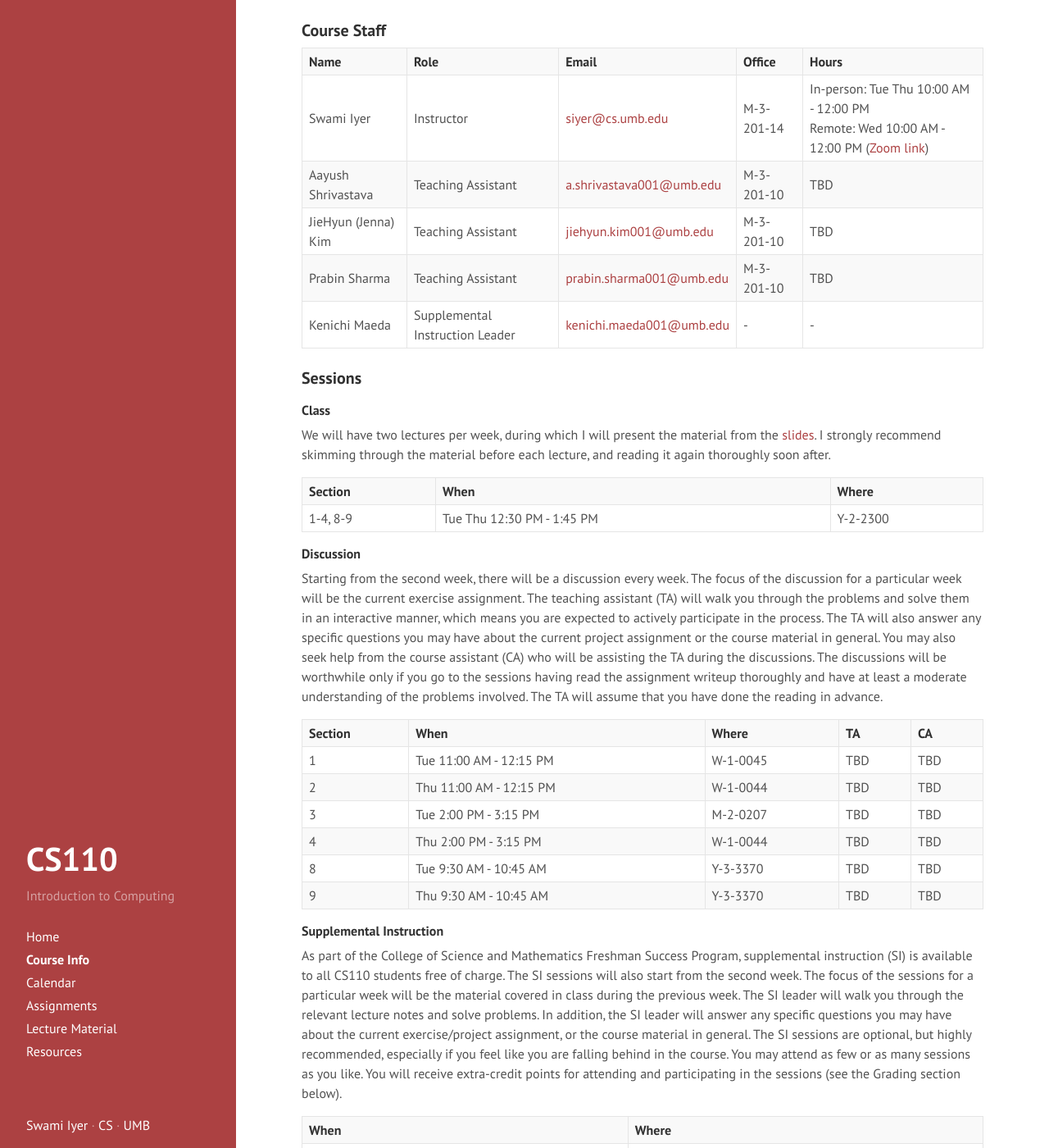
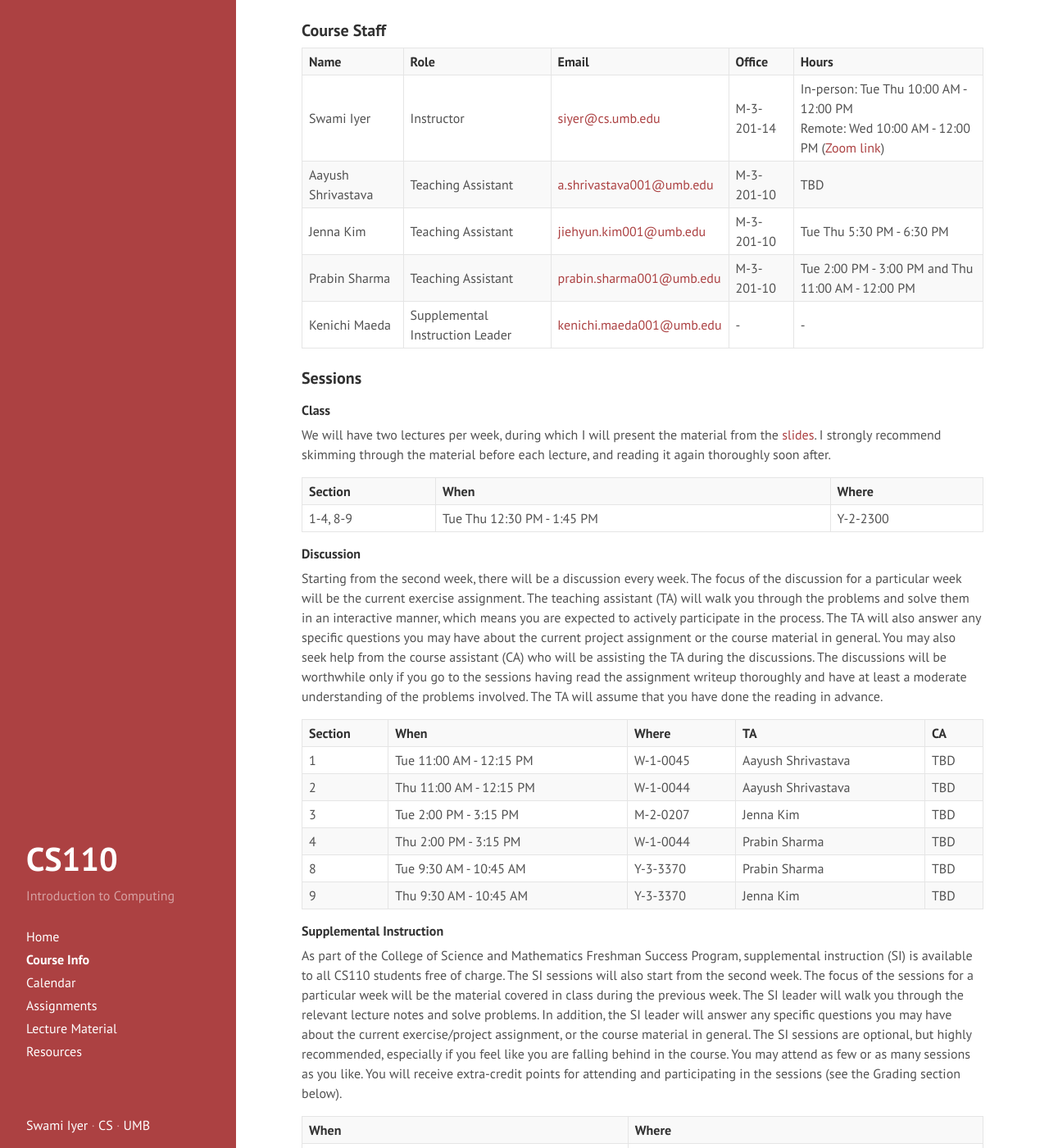
Before and after one commit to swamiiyer/swamiiyer.github.io, a Jekyll site: the page built from _pages/cs110/course_info.md, in a window 1280 px wide and 1400 px high, scrolled down 424 px. Shown: the whole window at 82% size. Built offline with Jekyll 4.4.1, drawn with Linux system fonts in a browser that asks for light colours.

Commit message:
updated TA info

```diff
--- a/_pages/cs110/course_info.md
+++ b/_pages/cs110/course_info.md
@@ -18,8 +18,8 @@ Students who successfully complete this course will be able to tackle computatio
 | **Name** | **Role** | **Email** | **Office** | **Hours** |
 Swami Iyer | Instructor | [siyer@cs.umb.edu](siyer@cs.umb.edu) | M-3-201-14 | In-person: Tue Thu 10:00 AM - 12:00 PM <br/> Remote: Wed 10:00 AM - 12:00 PM ([Zoom link](https://umassboston.zoom.us/j/8790346943?pwd=N1VCR0RnbnJhNVpBZEprbmdFcVF0Zz09)) |
 Aayush Shrivastava | Teaching Assistant | [a.shrivastava001@umb.edu](a.shrivastava001@umb.edu) | M-3-201-10 | TBD |
-JieHyun (Jenna) Kim | Teaching Assistant | [jiehyun.kim001@umb.edu](jiehyun.kim001@umb.edu) | M-3-201-10 | TBD |
-Prabin Sharma | Teaching Assistant | [prabin.sharma001@umb.edu](prabin.sharma001@umb.edu) | M-3-201-10 | TBD |
+Jenna Kim | Teaching Assistant | [jiehyun.kim001@umb.edu](jiehyun.kim001@umb.edu) | M-3-201-10 | Tue Thu 5:30 PM - 6:30 PM |
+Prabin Sharma | Teaching Assistant | [prabin.sharma001@umb.edu](prabin.sharma001@umb.edu) | M-3-201-10 | Tue 2:00 PM - 3:00 PM and Thu 11:00 AM - 12:00 PM |
 Kenichi Maeda | Supplemental Instruction Leader | [kenichi.maeda001@umb.edu](kenichi.maeda001@umb.edu) | - | - |
 
 ### Sessions
@@ -36,12 +36,12 @@ We will have two lectures per week, during which I will present the material fro
 Starting from the second week, there will be a discussion every week. The focus of the discussion for a particular week will be the current exercise assignment. The teaching assistant (TA) will walk you through the problems and solve them in an interactive manner, which means you are expected to actively participate in the process. The TA will also answer any specific questions you may have about the current project assignment or the course material in general. You may also seek help from the course assistant (CA) who will be assisting the TA during the discussions. The discussions will be worthwhile only if you go to the sessions having read the assignment writeup thoroughly and have at least a moderate understanding of the problems involved. The TA will assume that you have done the reading in advance.
 
 | **Section** | **When** | **Where** | **TA** | **CA** |
-1 | Tue 11:00 AM - 12:15 PM | W-1-0045 | TBD | TBD |
-2 | Thu 11:00 AM - 12:15 PM | W-1-0044 | TBD | TBD |
-3 | Tue 2:00 PM - 3:15 PM | M-2-0207 | TBD | TBD |
-4 | Thu 2:00 PM - 3:15 PM | W-1-0044 | TBD | TBD |
-8 | Tue 9:30 AM - 10:45 AM | Y-3-3370 | TBD | TBD |
-9 | Thu 9:30 AM - 10:45 AM | Y-3-3370 | TBD | TBD |
+1 | Tue 11:00 AM - 12:15 PM | W-1-0045 | Aayush Shrivastava | TBD |
+2 | Thu 11:00 AM - 12:15 PM | W-1-0044 | Aayush Shrivastava | TBD |
+3 | Tue 2:00 PM - 3:15 PM | M-2-0207 | Jenna Kim | TBD |
+4 | Thu 2:00 PM - 3:15 PM | W-1-0044 | Prabin Sharma | TBD |
+8 | Tue 9:30 AM - 10:45 AM | Y-3-3370 | Prabin Sharma | TBD |
+9 | Thu 9:30 AM - 10:45 AM | Y-3-3370 | Jenna Kim | TBD |
 
 #### Supplemental Instruction
 
```
